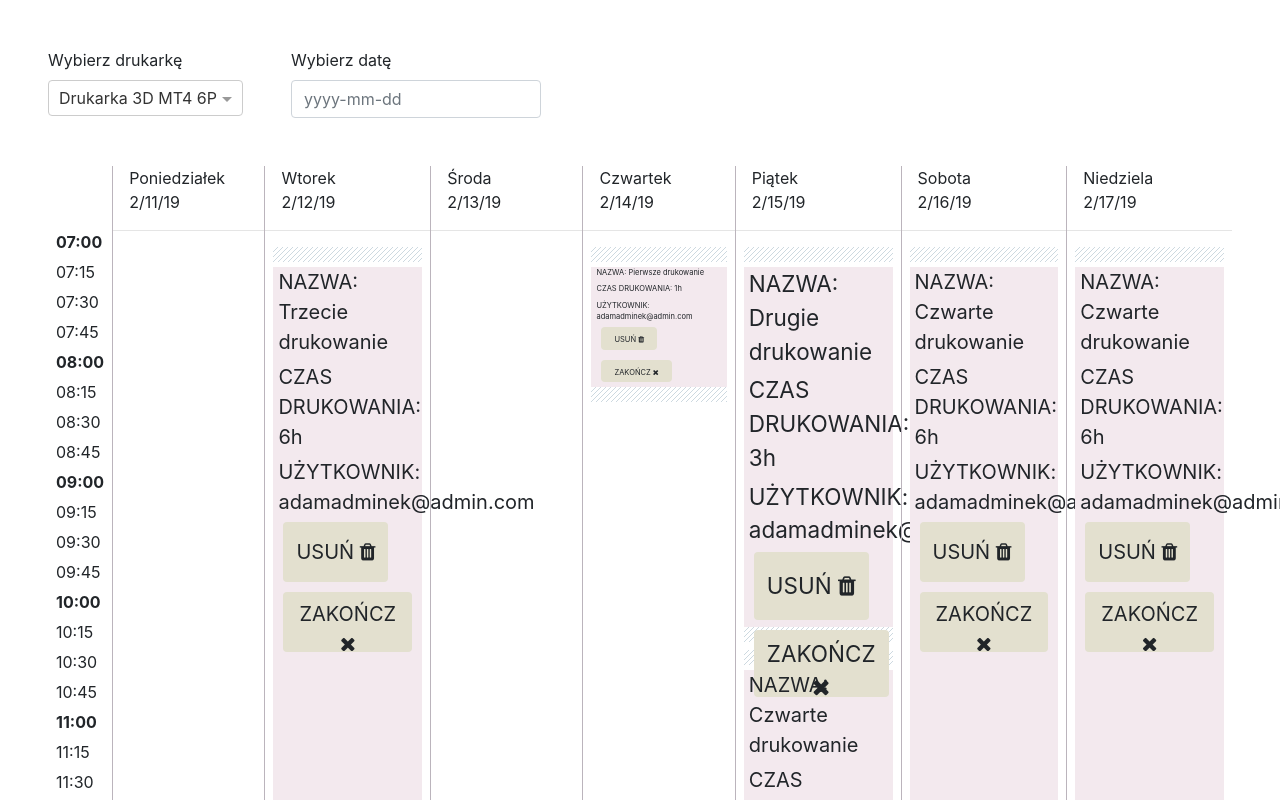
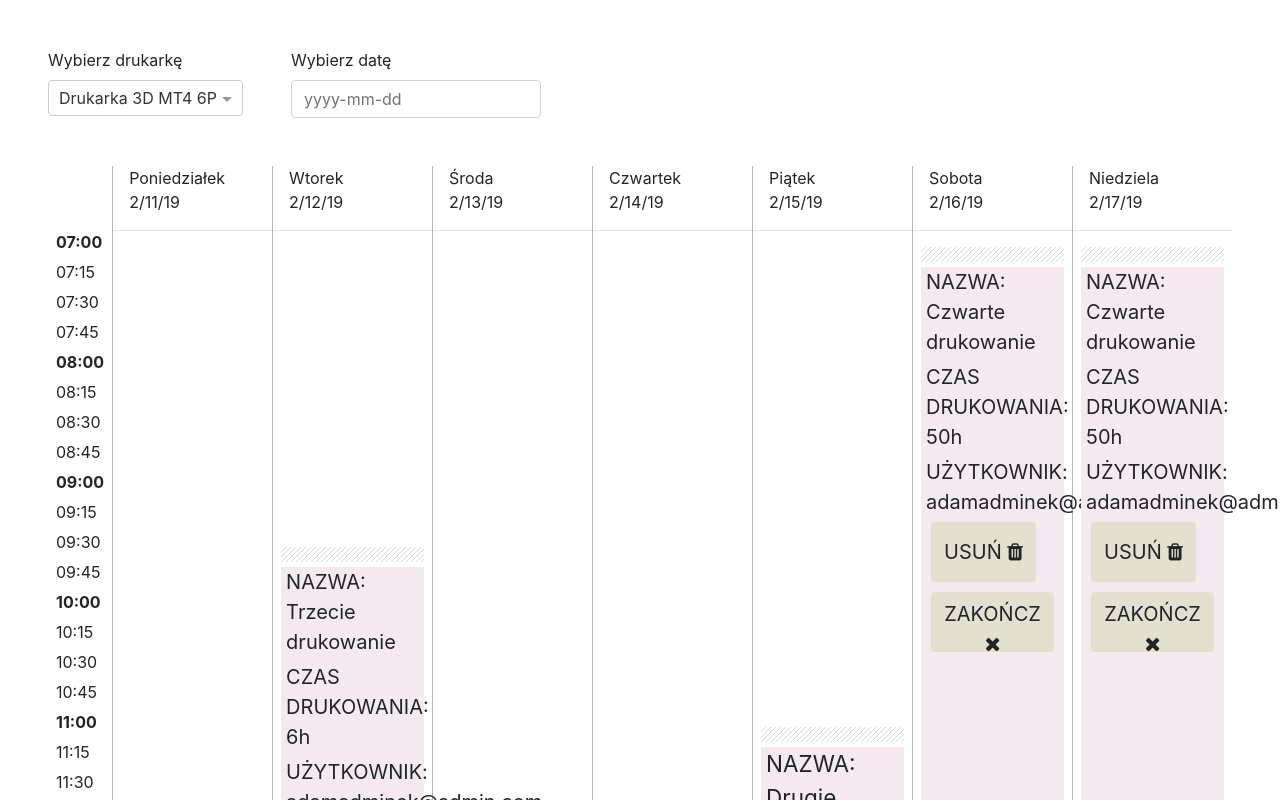
Before and after one commit to Alicja-Majewska/3d-printing-queue-webclient, an Angular app: page / in a window 1280 px wide. Shown: the top 800 px of the page. Built offline with nearby package versions, Linux system fonts and the light colour scheme.

Commit message:
reservations are positioned in the scheduler

```diff
--- a/src/app/components/day-view/day-view.component.html
+++ b/src/app/components/day-view/day-view.component.html
@@ -1,5 +1,6 @@
 <section>
-  <div *ngFor="let reservation of reservations" class="m-2 flex-column">
-    <app-reservation [reservation]="reservation"></app-reservation>
+  <div *ngFor="let reservation of reservations" style="position: relative" class="m-2 flex-column">
+    <app-reservation [reservation]="reservation" style="position: absolute; max-width: 100%"
+                     [ngStyle]="{'top.px': calculateOffset(reservation) }"></app-reservation>
   </div>
 </section>
--- a/src/app/components/day-view/day-view.component.ts
+++ b/src/app/components/day-view/day-view.component.ts
@@ -1,5 +1,7 @@
 import {Component, OnInit, Input} from '@angular/core';
 import {Reservation} from '../../objects/Reservation';
+import {HeightCalculatorService} from '../../services/height-calculator.service';
+import {TimeComperatorService} from '../../services/time-comperator.service';
 
 @Component({
   selector: 'app-day-view',
@@ -14,11 +16,20 @@ export class DayViewComponent implements OnInit {
   @Input()
   date: Date;
 
-  constructor() {
+  constructor(private heightCalculatorService: HeightCalculatorService, private timeComparatorService: TimeComperatorService) {
   }
 
   ngOnInit() {
   }
 
+  calculateOffset(reservation: Reservation): number {
+    if (!this.timeComparatorService.haveDatesTheSameDay(reservation.startDate, this.date)) {
+      return 0;
+    }
+    const hours = reservation.startDate.getHours() - TimeComperatorService.START_HOUR;
+    const minutes = reservation.startDate.getMinutes();
+    var heightFromHoursAndMinutes = this.heightCalculatorService.calculateHeightFromHoursAndMinutes(hours, minutes);
+      return heightFromHoursAndMinutes;
+  }
 
 }
--- a/src/app/components/time-ruler/time-ruler.component.ts
+++ b/src/app/components/time-ruler/time-ruler.component.ts
@@ -1,5 +1,6 @@
 import {Component, OnInit} from '@angular/core';
 import {HeightCalculatorService} from '../../services/height-calculator.service';
+import {TimeComperatorService} from '../../services/time-comperator.service';
 
 @Component({
   selector: 'app-time-ruler',
@@ -7,12 +8,6 @@ import {HeightCalculatorService} from '../../services/height-calculator.service'
   styleUrls: ['./time-ruler.component.scss']
 })
 export class TimeRulerComponent implements OnInit {
-
-  static readonly START_HOUR = 7;
-  static readonly INTERVAL_IN_MINUTES = 15;
-  static readonly END_HOUR = 19;
-  static readonly MINUTES_IN_HOUR = 60;
-
 
   timeSlices: string[];
 
@@ -27,8 +22,8 @@ export class TimeRulerComponent implements OnInit {
 
     const timeSlices: string[] = [];
 
-    for (let hour = TimeRulerComponent.START_HOUR; hour < TimeRulerComponent.END_HOUR; ++hour) {
-      for (let minutes = 0; minutes < TimeRulerComponent.MINUTES_IN_HOUR; minutes += TimeRulerComponent.INTERVAL_IN_MINUTES) {
+    for (let hour = TimeComperatorService.START_HOUR; hour < TimeComperatorService.END_HOUR; ++hour) {
+      for (let minutes = 0; minutes < HeightCalculatorService.MINUTES_IN_HOUR; minutes += TimeComperatorService.INTERVAL_IN_MINUTES) {
         timeSlices.push(this.buildTimeSlice(hour, minutes));
       }
     }
@@ -52,6 +47,6 @@ export class TimeRulerComponent implements OnInit {
   }
 
   calculateHeight(): number {
-    return this.heightCalculatorService.calculateHeightFromMinutes(TimeRulerComponent.INTERVAL_IN_MINUTES);
+    return this.heightCalculatorService.calculateHeightFromMinutes(TimeComperatorService.INTERVAL_IN_MINUTES);
   }
 }
--- a/src/app/components/week-view/week-view.component.ts
+++ b/src/app/components/week-view/week-view.component.ts
@@ -2,6 +2,7 @@ import {Component, OnInit, Input, OnChanges, SimpleChanges} from '@angular/core'
 import {PrinterQueueService} from '../../services/printer-queue.service';
 import {Reservation} from '../../objects/Reservation';
 import {Printer} from '../../objects/Printer';
+import {TimeComperatorService} from '../../services/time-comperator.service';
 
 @Component({
   selector: 'app-week-view',
@@ -22,7 +23,7 @@ export class WeekViewComponent implements OnInit, OnChanges {
   private endOfWeek: Date;
   daysInWeekOrdered: Date[];
 
-  constructor(private printerQueueService: PrinterQueueService) {
+  constructor(private printerQueueService: PrinterQueueService, private timeComparatorService: TimeComperatorService) {
   }
 
   ngOnInit() {
@@ -39,9 +40,10 @@ export class WeekViewComponent implements OnInit, OnChanges {
   }
 
   findReservationFromDate(reservations: Reservation[], currentDate): Reservation[] {
-    return reservations.filter(reservation => this.areInTheSameDay(reservation.startDate, currentDate)
+    return reservations.filter(reservation =>
+    this.timeComparatorService.haveDatesTheSameDay(reservation.startDate, currentDate)
     || this.isStartBeforeCurrentDateAndStopAfterCurrentDate(currentDate, reservation.startDate, reservation.stopDate)
-    || this.areInTheSameDay(reservation.stopDate, currentDate));
+    || this.timeComparatorService.haveDatesTheSameDay(reservation.stopDate, currentDate));
   }
 
 
@@ -101,12 +103,7 @@ export class WeekViewComponent implements OnInit, OnChanges {
     return daysBefore;
   }
 
-  private areInTheSameDay(dateToCheck: Date, dateCurrent: Date): boolean {
-    var result = dateToCheck.getFullYear === dateCurrent.getFullYear
-      && dateToCheck.getMonth() === dateCurrent.getMonth()
-      && dateToCheck.getDate() === dateCurrent.getDate();
-    return result;
-  }
+
 
   getDayOfWeek(date: Date): string {
     switch (date.getDay()) {
--- a/src/app/data/ReservationDataFactory.ts
+++ b/src/app/data/ReservationDataFactory.ts
@@ -8,8 +8,8 @@ export class ReservationDataFactory {
       id: 1,
       name: "Pierwsze drukowanie",
       duration: 3,
-      startDate: new Date('2019-02-15T13:30:00').toDateString(),
-      stopDate: new Date('2019-02-15T16:30:00').toDateString(),
+      startDate: new Date('2019-02-15T13:30:00').toISOString(),
+      stopDate: new Date('2019-02-15T16:30:00').toISOString(),
       type: "PRINTING",
       user: UserDataFactory.getOne(),
     }
@@ -20,8 +20,8 @@ export class ReservationDataFactory {
       id: 1,
       name: "Drugie drukowanie",
       duration: 3,
-      startDate: new Date('2019-02-15T11:00:00').toDateString(),
-      stopDate: new Date('2019-02-15T14:30:00').toDateString(),
+      startDate: new Date('2019-02-15T11:00:00').toISOString(),
+      stopDate: new Date('2019-02-15T14:30:00').toISOString(),
       type: "PRINTING",
       user: UserDataFactory.getOne(),
     },
@@ -29,8 +29,8 @@ export class ReservationDataFactory {
         id: 2,
         name: "Pierwsze drukowanie",
         duration: 1,
-        startDate: new Date('2019-02-14T14:30:00').toDateString(),
-        stopDate: new Date('2019-02-14T16:00:00').toDateString(),
+        startDate: new Date('2019-02-14T14:30:00').toISOString(),
+        stopDate: new Date('2019-02-14T16:00:00').toISOString(),
         type: "PRINTING",
         user: UserDataFactory.getOne(),
       },
@@ -38,17 +38,17 @@ export class ReservationDataFactory {
         id: 3,
         name: "Trzecie drukowanie",
         duration: 6,
-        startDate: new Date('2019-02-12T09:30:00').toDateString(),
-        stopDate: new Date('2019-02-12T16:00:00').toDateString(),
+        startDate: new Date('2019-02-12T09:30:00').toISOString(),
+        stopDate: new Date('2019-02-12T16:00:00').toISOString(),
         type: "PRINTING",
         user: UserDataFactory.getOne(),
       },
       <ReservationBackend> {
         id: 4,
         name: "Czwarte drukowanie",
-        duration: 6,
-        startDate: new Date('2019-02-15T14:30:00').toDateString(),
-        stopDate: new Date('2019-02-17T16:00:00').toDateString(),
+        duration: 50,
+        startDate: new Date('2019-02-15T14:30:00').toISOString(),
+        stopDate: new Date('2019-02-17T16:00:00').toISOString(),
         type: "PRINTING",
         user: UserDataFactory.getOne(),
       }
--- a/src/app/objects/Reservation.ts
+++ b/src/app/objects/Reservation.ts
@@ -10,13 +10,14 @@ export class Reservation {
   private _type: string;
   private _user: User;
 
-    static fromBackend(reservationBackend: ReservationBackend): Reservation{
+  static fromBackend(reservationBackend: ReservationBackend): Reservation {
     const reservation: Reservation = new Reservation();
     reservation._id = reservationBackend.id;
     reservation._name = reservationBackend.name;
     reservation._duration = reservationBackend.duration;
-        reservation._startDate = new Date(reservationBackend.startDate);
-        reservation._stopDate = new Date(reservationBackend.stopDate);
+    reservation._startDate = new Date(reservationBackend.startDate);
+    reservation._stopDate = new Date(reservationBackend.stopDate);
+    debugger;
     reservation._type = reservationBackend.type;
     reservation._user = reservationBackend.user;
 
--- a/src/app/services/height-calculator.service.ts
+++ b/src/app/services/height-calculator.service.ts
@@ -5,8 +5,8 @@ import {Injectable} from '@angular/core';
 })
 export class HeightCalculatorService {
 
+  static readonly MINUTES_IN_HOUR = 60;
   static readonly PIXEL_TO_MINUTE_RATIO = 2;
-  static readonly MINUTES_IN_HOUR = 60;
 
   constructor() {
   }
@@ -20,7 +20,8 @@ export class HeightCalculatorService {
   }
 
   calculateHeightFromHoursAndMinutes(hours: number, minutes: number): number {
-    return this.calculateHeightFromHours(hours) + this.calculateHeightFromMinutes(minutes);
+    var result = this.calculateHeightFromHours(hours) + this.calculateHeightFromMinutes(minutes);
+    return result;
   }
 
 }
--- a/src/app/services/time-comperator.service.ts
+++ b/src/app/services/time-comperator.service.ts
@@ -1,9 +1,21 @@
-import { Injectable } from '@angular/core';
+import {Injectable} from '@angular/core';
 
 @Injectable({
   providedIn: 'root'
 })
 export class TimeComperatorService {
 
-  constructor() { }
+  static readonly START_HOUR = 7;
+  static readonly INTERVAL_IN_MINUTES = 15;
+  static readonly END_HOUR = 19;
+
+  constructor() {
+  }
+
+  haveDatesTheSameDay(date1: Date, date2: Date): boolean {
+    return date1.getFullYear() === date2.getFullYear()
+      && date1.getMonth() === date2.getMonth()
+      && date1.getDate() === date2.getDate();
+  }
+
 }
```
Lines whose indentation alone changed are shown as unchanged.
